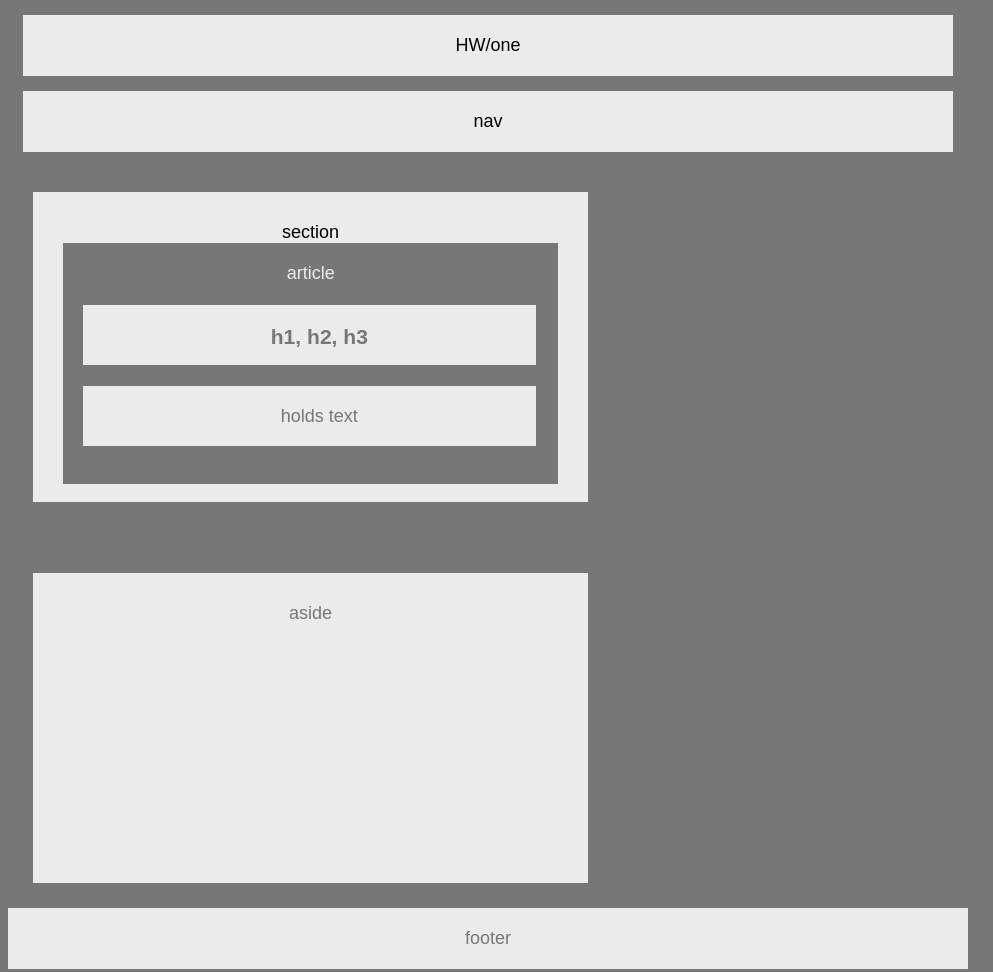
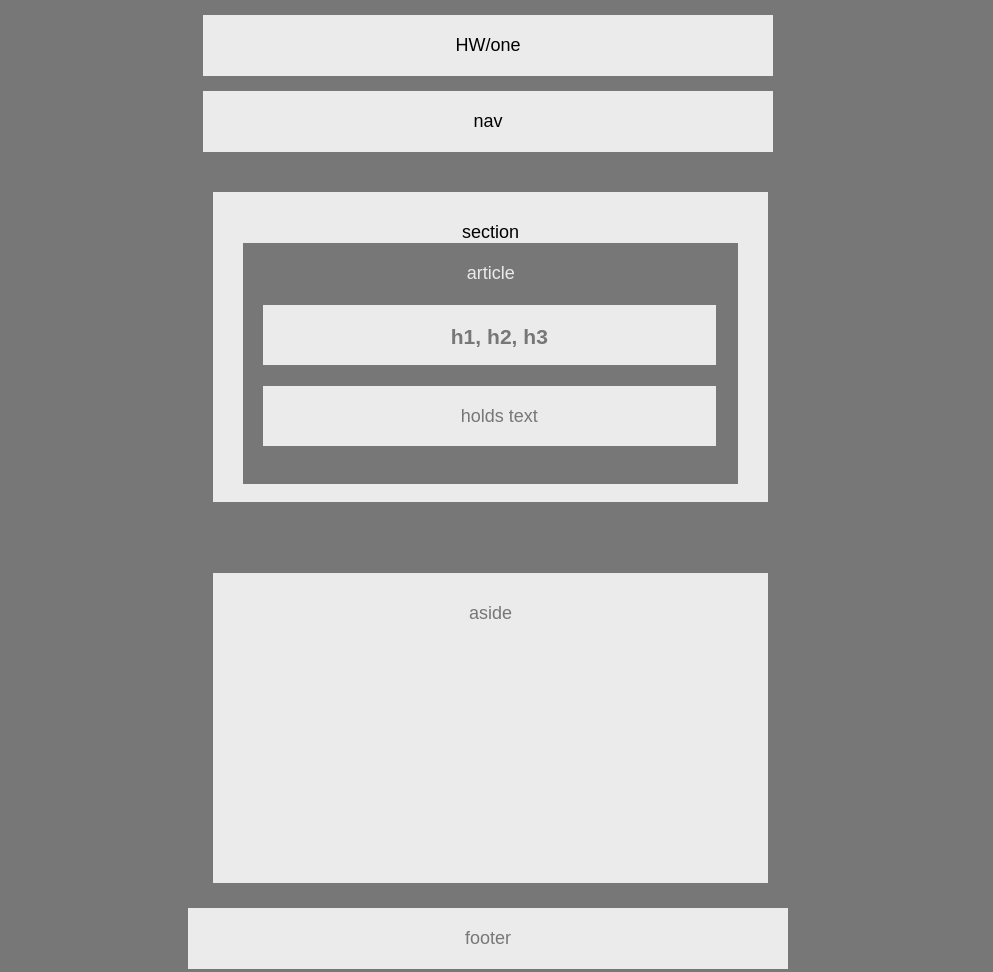
Before and after one commit to alfredo195/HW-Wireframe, a plain HTML site: page index.html in a window 1280 px wide. Shown: the whole page, without its empty margins (0-993 px from the left). Drawn offline with Linux system fonts and the light colour scheme.

Commit message:
added wrapper

```diff
--- a/index.html
+++ b/index.html
@@ -9,6 +9,8 @@
 </head>
 
 <body>
+    <!-- wrapper -->
+    <div class="wrapper">
         <!-- header tag -->
         <header>HW/one</header>
         <!-- nav tag -->
@@ -31,6 +33,7 @@
         </div>
         <!-- footer -->
         <footer>footer</footer>
+    </div>
 </body>
 
 </html>
--- a/style.css
+++ b/style.css
@@ -22,6 +22,11 @@ nav{
     text-align: center;
     padding: 20px;
     margin: 15px;
+}
+/* wrapper */
+.wrapper{
+    max-width: 600px;
+    margin: 5px auto;
 }
 /* dive clearfix */
 .clearfix::after{
```
Lines whose indentation alone changed are shown as unchanged.
